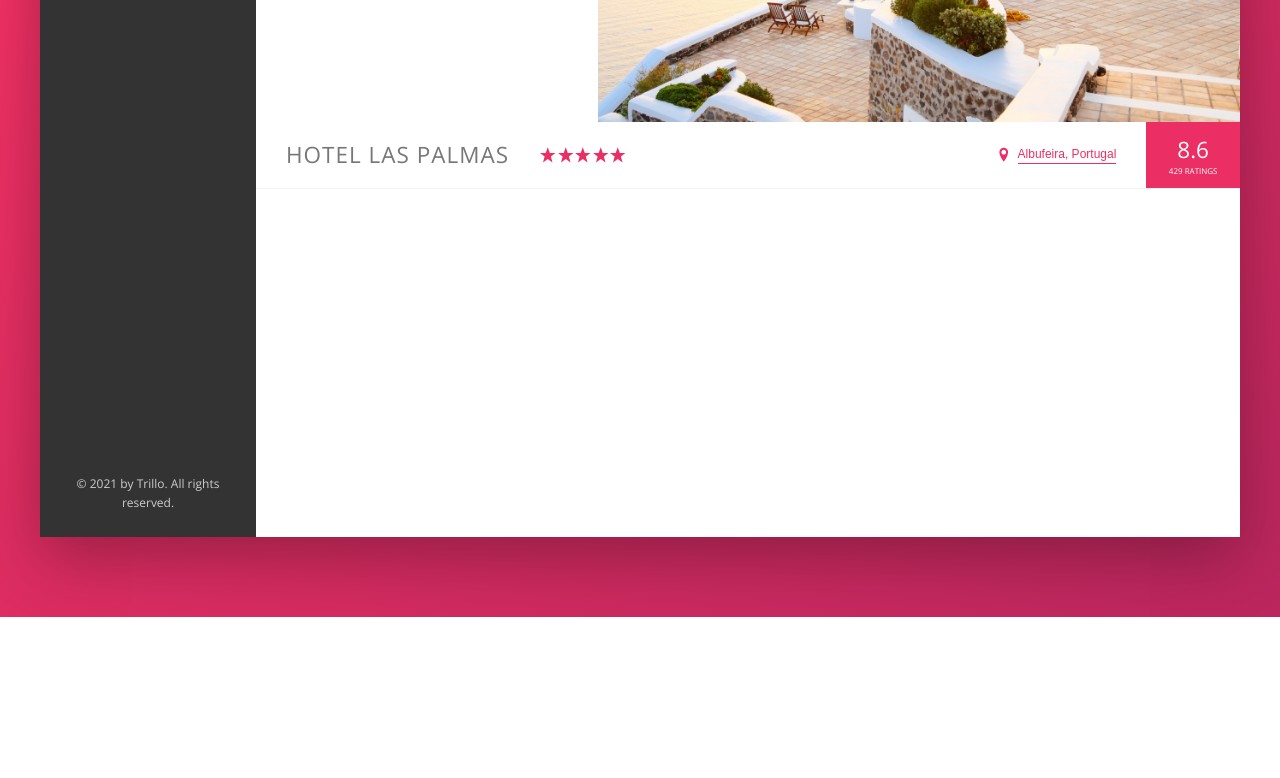
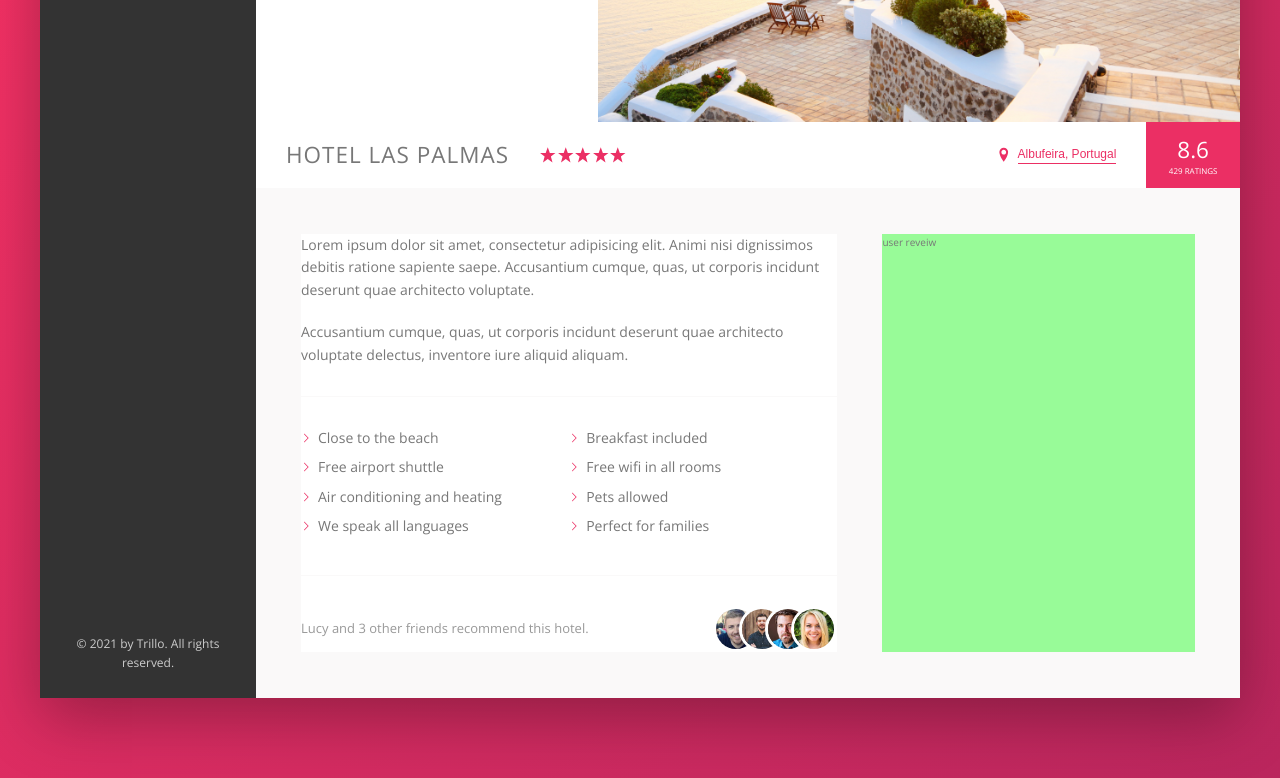
Before and after one commit to chloemk/Trillo, a website: page index.html in a window 1280 px wide. Shown: the part 413-1191 px from the top of the page. Before the commit the page ends 1030 px from the top, so only its background shows below. Drawn offline with nearby package versions, Linux system fonts and the light colour scheme.

Commit message:
build: create description section

```diff
--- a/index.html
+++ b/index.html
@@ -134,6 +134,41 @@
                         </div>
                     </div>
 
+                    <div class="detail">
+                        <div class="description">
+                            <p class="paragraph">
+                                Lorem ipsum dolor sit amet, consectetur adipisicing elit. Animi nisi dignissimos debitis ratione sapiente saepe. Accusantium cumque, quas, ut corporis incidunt deserunt quae architecto voluptate.
+                            </p>
+                            <p class="paragraph">
+                                Accusantium cumque, quas, ut corporis incidunt deserunt quae architecto voluptate delectus, inventore iure aliquid aliquam.
+                            </p>
+                            <ul class="list">
+                                <li class="list__item">Close to the beach</li>
+                                <li class="list__item">Breakfast included</li>
+                                <li class="list__item">Free airport shuttle</li>
+                                <li class="list__item">Free wifi in all rooms</li>
+                                <li class="list__item">Air conditioning and heating</li>
+                                <li class="list__item">Pets allowed</li>
+                                <li class="list__item">We speak all languages</li>
+                                <li class="list__item">Perfect for families</li>
+                            </ul>
+                            <div class="recommend">
+                                <p class="recommend__count">
+                                    Lucy and 3 other friends recommend this hotel.
+                                </p>
+                                <div class="recommend__friends">
+                                    <img src="img/user-3.jpg" alt="Friend 1" class="recommend__photo">
+                                    <img src="img/user-4.jpg" alt="Friend 2" class="recommend__photo">
+                                    <img src="img/user-5.jpg" alt="Friend 3" class="recommend__photo">
+                                    <img src="img/user-6.jpg" alt="Friend 4" class="recommend__photo">
+                                </div>
+                            </div>
+                        </div>
+
+                        <div class="user-reviews">
+                            user reveiw
+                        </div>
+                    </div>
                 </main>
             </div>
         </div>
--- a/sass/_base.scss
+++ b/sass/_base.scss
@@ -31,6 +31,9 @@ Grey dark 3: #999
     --color-grey-dark-3: #999;
 
     --shadow-dark: 0 2rem 6rem rgba(0, 0, 0, 0.3);
+    --shadow-light: 0 2rem 5rem rgba(0, 0, 0, 0.06);
+
+    --line: 1px solid var(--color-grey-light-1);
 }
 
 * {
--- a/sass/_components.scss
+++ b/sass/_components.scss
@@ -205,7 +205,7 @@
 .overview {
     display: flex;
     align-items: center;
-    border-bottom: 1px solid var(--color-grey-light-2);
+    border-bottom: var(--line);
 
     &__heading {
         font-size: 2.25rem;
@@ -310,3 +310,76 @@
         box-shadow: none;
     }
 }
+
+//////////////////////////////////////
+// PARAGRAPH
+.paragraph:not(:last-of-type) {
+    margin-bottom: 2rem;
+}
+
+//////////////////////////////////////
+// LIST
+.list {
+    list-style: none;
+    margin: 3rem 0;
+    padding: 3rem 0;
+    border-top: var(--line);
+    border-bottom: var(--line);
+
+    display: flex;
+    flex-wrap: wrap;
+
+    &__item {
+        flex: 0 0 50%;
+        margin-bottom: 0.7rem;
+    }
+
+    &__item::before {
+        content: "";
+        display: inline-block;
+        height: 1rem;
+        width: 1rem;
+        margin-right: 0.7rem;
+
+        // Order broswers
+        // background-image: url(../img/chevron-thin-right.svg);
+        // background-size: cover;
+
+        //Newer browers --> masks
+        background-color: var(--color-primary);
+        -webkit-mask-image: url(../img/chevron-thin-right.svg);
+        -webkit-mask-size: cover;
+        mask-image: url(../img/chevron-thin-right.svg);
+        mask-size: cover;
+    }
+}
+
+//////////////////////////////////////
+// RECOMMEND
+.recommend {
+    font-size: 1.3rem;
+    color: var(--color-grey-dark-3);
+
+    display: flex;
+    align-items: center;
+
+    &__count {
+        margin-right: auto;
+    }
+
+    &__friends {
+        display: flex;
+    }
+
+    &__photo {
+        box-sizing: content-box;
+        height: 4rem;
+        width: 4rem;
+        border-radius: 50%;
+        border: 3px solid #fff;
+
+        &:not(:last-child) {
+            margin-right: -2rem;
+        }
+    }
+}
--- a/sass/_layout.scss
+++ b/sass/_layout.scss
@@ -34,6 +34,25 @@
 
 .hotel-view {
     background-color: #fff;
-    height: 80rem;
+
     flex: 1;
 }
+
+.detail {
+    display: flex;
+    padding: 4.5rem;
+    background-color: var(--color-grey-light-1);
+    border-bottom: var(--line);
+}
+
+.description {
+    font-size: 1.4rem;
+    background-color: #fff;
+    box-shadow: --shadow-light;
+    flex: 0 0 60%;
+    margin-right: 4.5rem;
+}
+.user-reviews {
+    background-color: palegreen;
+    flex: 1;
+}
```
Also changed, not shown: css/style.css. Lines whose indentation alone changed are shown as unchanged.
